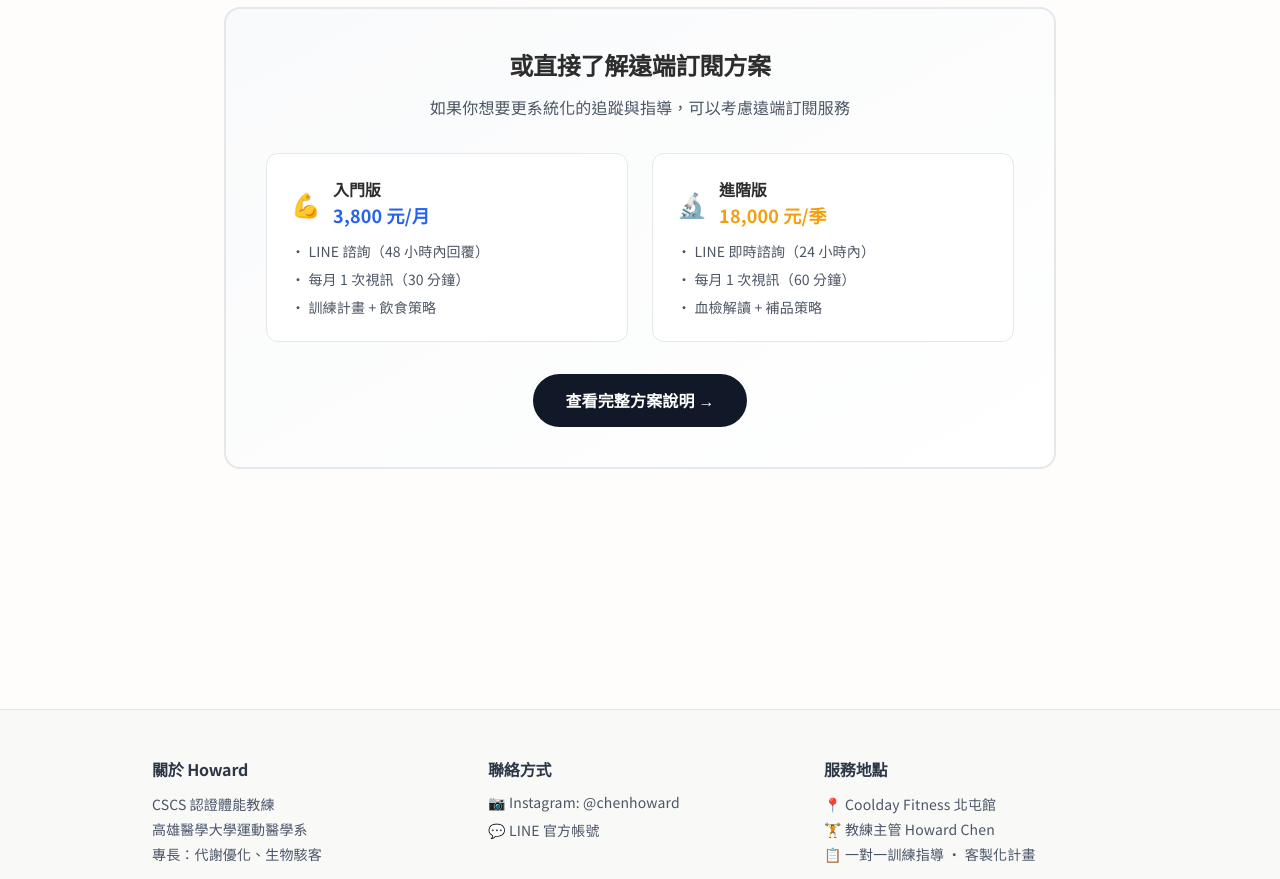
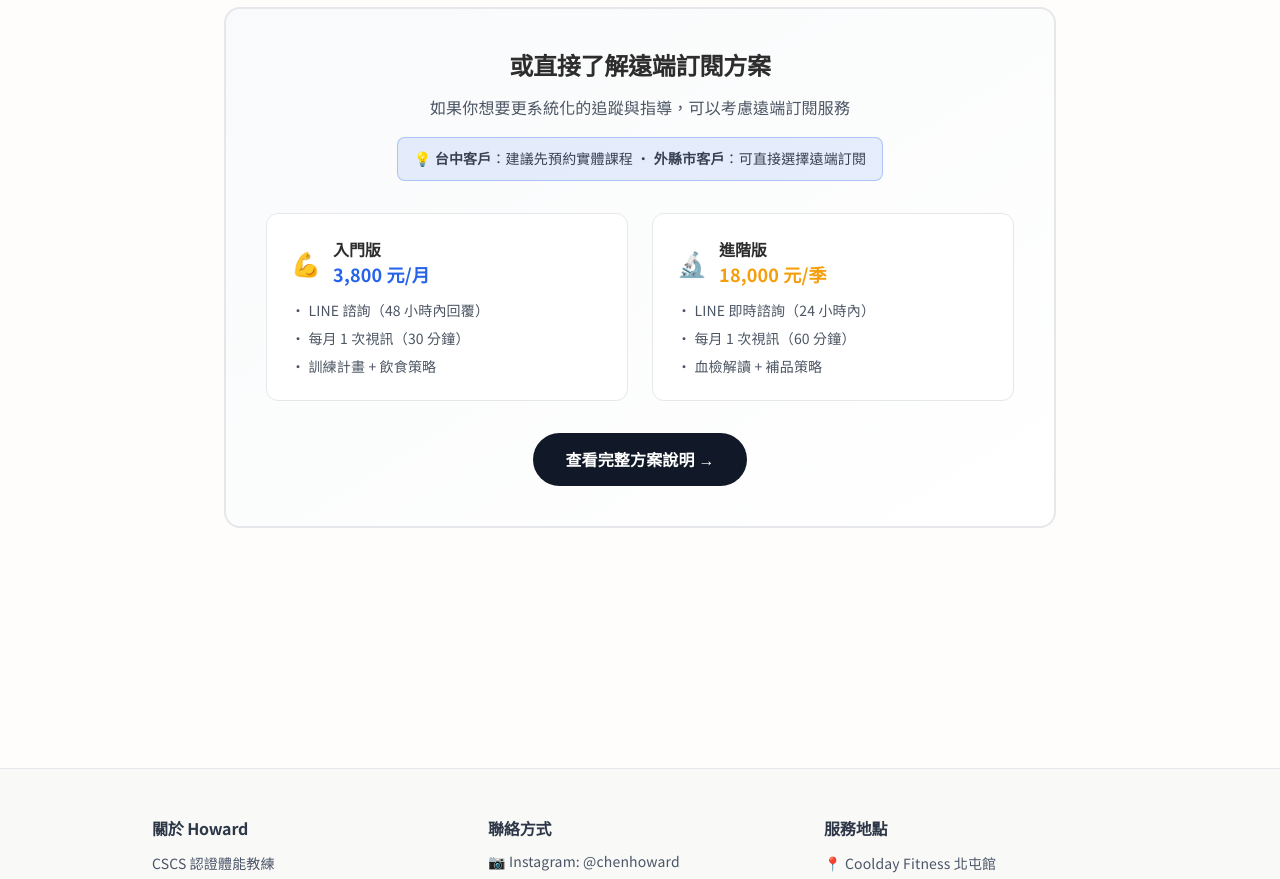
Before and after one commit to chenhoward456-hash/V3, a Next.js app: page /line in a window 1280 px wide. Shown: the part 1360-2239 px from the top of the page. Built offline with nearby package versions, Linux system fonts and the light colour scheme.

Commit message:
feat: /line頁面加入台中vs外縣市分流提示，優化訂閱引導

```diff
--- a/app/line/page.tsx
+++ b/app/line/page.tsx
@@ -139,9 +139,14 @@ export default function LineEntryPage() {
             <h3 className="text-2xl font-bold mb-3" style={{color: '#2D2D2D'}}>
               或直接了解遠端訂閱方案
             </h3>
-            <p className="text-gray-600">
+            <p className="text-gray-600 mb-4">
               如果你想要更系統化的追蹤與指導，可以考慮遠端訂閱服務
             </p>
+            <div className="inline-block bg-primary/10 border border-primary/30 rounded-lg px-4 py-2 text-sm">
+              <p className="text-gray-700">
+                💡 <strong>台中客戶</strong>：建議先預約實體課程 • <strong>外縣市客戶</strong>：可直接選擇遠端訂閱
+              </p>
+            </div>
           </div>
 
           <div className="grid md:grid-cols-2 gap-6 mb-8">
```
